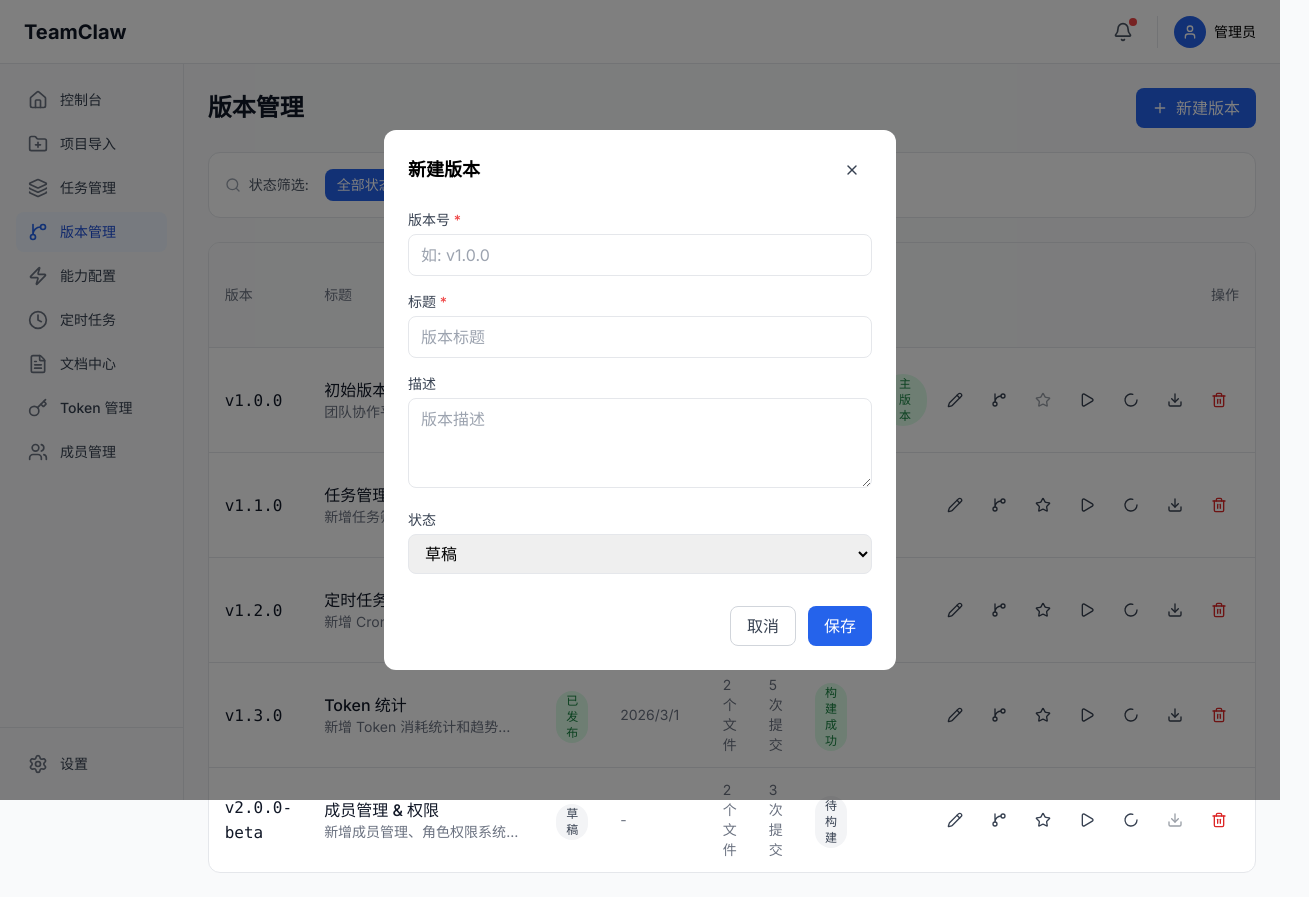
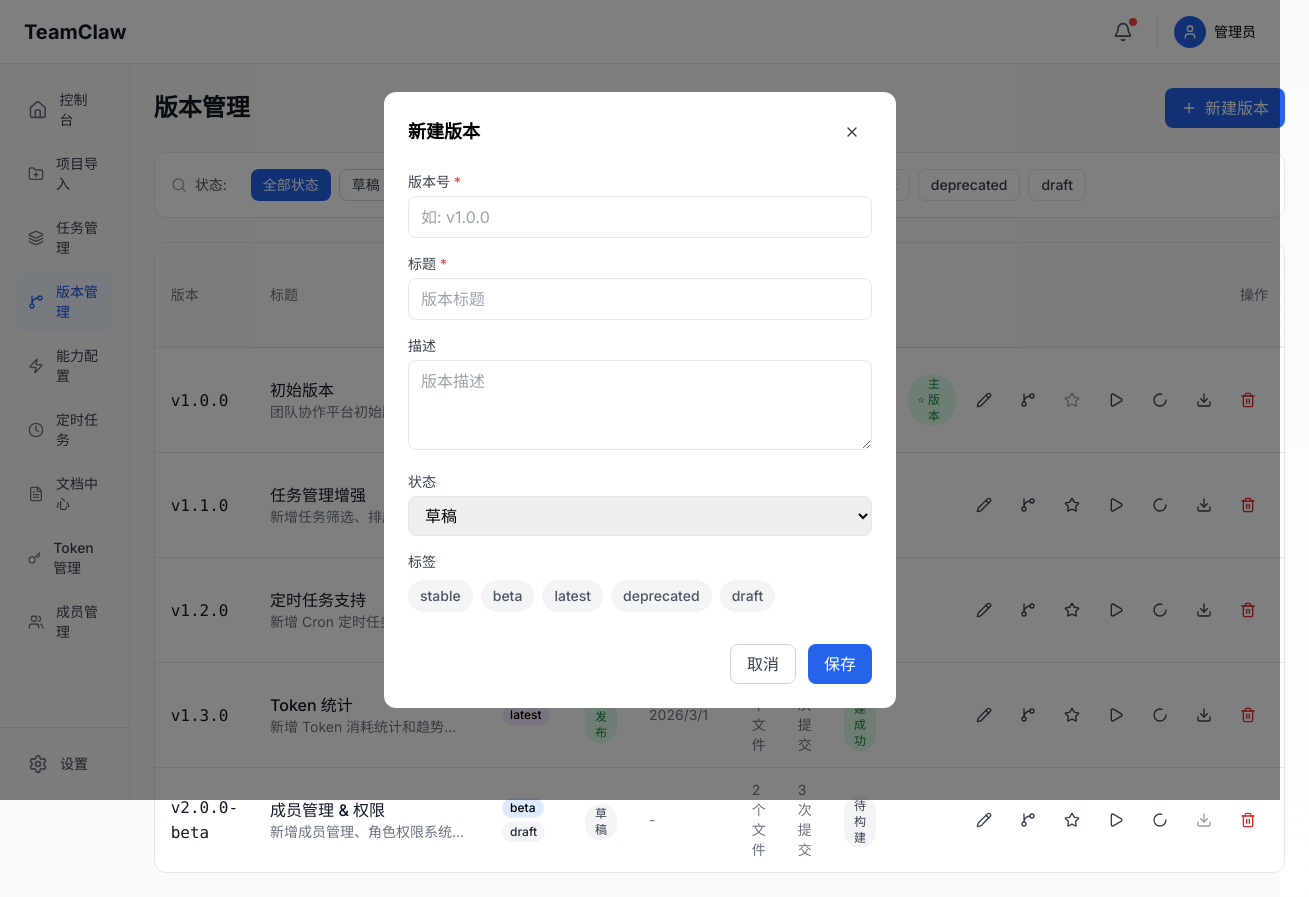
Before and after one commit to weisiwu/teamclaw, a Next.js app: page /versions in a window 1280 px wide. Both pictures are taken after a click on the button "新建版本". Shown: the whole page, 1309 px wide, since content can reach past the window. Built offline with nearby package versions, Linux system fonts and the light colour scheme.

Commit message:
iter-26: 版本管理模块开发 - 新增标签管理功能

```diff
--- a/app/versions/page.tsx
+++ b/app/versions/page.tsx
@@ -24,12 +24,15 @@ import {
   CreateVersionRequest,
   UpdateVersionRequest,
   VersionStatus,
+  VERSION_TAG_OPTIONS,
+  VersionTag,
 } from "@/lib/api/types";
 import { Pencil, Trash2, Plus, Loader2, Search, X, GitBranch, Star, Play, Download } from "lucide-react";
 
 export default function VersionsPage() {
   const [page, setPage] = useState(1);
   const [statusFilter, setStatusFilter] = useState("all");
+  const [tagFilter, setTagFilter] = useState<string>("all");
   const [isFormOpen, setIsFormOpen] = useState(false);
   const [editingVersion, setEditingVersion] = useState<Version | null>(null);
   const [deleteConfirmId, setDeleteConfirmId] = useState<string | null>(null);
@@ -48,6 +51,10 @@ export default function VersionsPage() {
   const downloadArtifact = useDownloadArtifact();
 
   const versions = data?.data || [];
+  // 前端标签筛选
+  const filteredVersions = tagFilter === "all"
+    ? versions
+    : versions.filter((v) => v.tags.includes(tagFilter as VersionTag));
   const totalPages = data?.totalPages || 1;
   const total = data?.total || 0;
 
@@ -166,10 +173,10 @@ export default function VersionsPage() {
 
       {/* 筛选器 */}
       <div className="bg-white rounded-xl border p-4 mb-6">
-        <div className="flex items-center gap-4">
+        <div className="flex items-center gap-6">
           <div className="flex items-center gap-2">
             <Search className="w-4 h-4 text-gray-400" />
-            <span className="text-sm text-gray-600">状态筛选:</span>
+            <span className="text-sm text-gray-600">状态:</span>
           </div>
           <div className="flex gap-2">
             {VERSION_STATUS_OPTIONS.map((option) => (
@@ -181,6 +188,35 @@ export default function VersionsPage() {
                   setStatusFilter(option.value);
                   setPage(1);
                 }}
+              >
+                {option.label}
+              </Button>
+            ))}
+          </div>
+          <div className="flex items-center gap-2 ml-6">
+            <span className="text-sm text-gray-600">标签:</span>
+          </div>
+          <div className="flex gap-2">
+            <Button
+              variant={tagFilter === "all" ? "default" : "outline"}
+              size="sm"
+              onClick={() => {
+                setTagFilter("all");
+                setPage(1);
+              }}
+            >
+              全部
+            </Button>
+            {VERSION_TAG_OPTIONS.map((option) => (
+              <Button
+                key={option.value}
+                variant={tagFilter === option.value ? "default" : "outline"}
+                size="sm"
+                onClick={() => {
+                  setTagFilter(option.value);
+                  setPage(1);
+                }}
+                className={tagFilter === option.value ? "" : `${option.color.replace('bg-', 'border-').replace(' text-', ' border-')}`}
               >
                 {option.label}
               </Button>
@@ -206,7 +242,7 @@ export default function VersionsPage() {
             <Loader2 className="w-6 h-6 animate-spin text-gray-400" />
             <span className="ml-2 text-gray-500">加载中...</span>
           </div>
-        ) : versions.length === 0 ? (
+        ) : filteredVersions.length === 0 ? (
           <div className="text-center py-12 text-gray-500">暂无版本记录</div>
         ) : (
           <>
@@ -215,6 +251,7 @@ export default function VersionsPage() {
                 <tr>
                   <th className="text-left px-4 py-3 text-sm font-medium text-gray-500">版本</th>
                   <th className="text-left px-4 py-3 text-sm font-medium text-gray-500">标题</th>
+                  <th className="text-left px-4 py-3 text-sm font-medium text-gray-500">标签</th>
                   <th className="text-left px-4 py-3 text-sm font-medium text-gray-500">状态</th>
                   <th className="text-left px-4 py-3 text-sm font-medium text-gray-500">构建</th>
                   <th className="text-left px-4 py-3 text-sm font-medium text-gray-500">发布时间</th>
@@ -224,7 +261,7 @@ export default function VersionsPage() {
                 </tr>
               </thead>
               <tbody className="divide-y">
-                {versions.map((version) => (
+                {filteredVersions.map((version) => (
                   <tr key={version.id} className="hover:bg-gray-50">
                     <td className="px-4 py-3">
                       <span className="font-mono font-medium text-gray-900">{version.version}</span>
@@ -233,6 +270,21 @@ export default function VersionsPage() {
                       <div className="max-w-[200px]">
                         <div className="font-medium text-gray-900 truncate">{version.title}</div>
                         <div className="text-sm text-gray-500 truncate">{version.description}</div>
+                      </div>
+                    </td>
+                    <td className="px-4 py-3">
+                      <div className="flex flex-wrap gap-1">
+                        {version.tags.map((tag) => {
+                          const tagOption = VERSION_TAG_OPTIONS.find((t) => t.value === tag);
+                          return (
+                            <span
+                              key={tag}
+                              className={`px-2 py-0.5 rounded-full text-xs font-medium ${tagOption?.color || 'bg-gray-100 text-gray-800'}`}
+                            >
+                              {tag}
+                            </span>
+                          );
+                        })}
                       </div>
                     </td>
                     <td className="px-4 py-3">
@@ -423,6 +475,7 @@ function VersionForm({ version, onSubmit, onClose, isPending }: VersionFormProps
     title: version?.title || "",
     description: version?.description || "",
     status: version?.status || "draft",
+    tags: version?.tags || [],
   });
 
   const handleSubmit = (e: React.FormEvent) => {
@@ -495,6 +548,35 @@ function VersionForm({ version, onSubmit, onClose, isPending }: VersionFormProps
             </select>
           </div>
 
+          <div>
+            <label className="block text-sm font-medium text-gray-700 mb-2">标签</label>
+            <div className="flex flex-wrap gap-2">
+              {VERSION_TAG_OPTIONS.map((option) => {
+                const isSelected = formData.tags?.includes(option.value);
+                return (
+                  <button
+                    key={option.value}
+                    type="button"
+                    onClick={() => {
+                      const currentTags = formData.tags || [];
+                      const newTags = isSelected
+                        ? currentTags.filter((t) => t !== option.value)
+                        : [...currentTags, option.value];
+                      setFormData({ ...formData, tags: newTags });
+                    }}
+                    className={`px-3 py-1.5 rounded-full text-sm font-medium transition-colors ${
+                      isSelected
+                        ? option.color
+                        : "bg-gray-100 text-gray-600 hover:bg-gray-200"
+                    }`}
+                  >
+                    {option.label}
+                  </button>
+                );
+              })}
+            </div>
+          </div>
+
           <div className="flex gap-3 justify-end pt-4">
             <Button type="button" variant="outline" onClick={onClose}>
               取消
--- a/lib/api/types.ts
+++ b/lib/api/types.ts
@@ -316,6 +316,17 @@ export interface UpdateCapabilityRequest {
 export type VersionStatus = "draft" | "published" | "archived";
 export type BuildStatus = "pending" | "building" | "success" | "failed";
 
+// 预设标签
+export const VERSION_TAG_OPTIONS = [
+  { value: "stable", label: "stable", color: "bg-green-100 text-green-800" },
+  { value: "beta", label: "beta", color: "bg-blue-100 text-blue-800" },
+  { value: "latest", label: "latest", color: "bg-purple-100 text-purple-800" },
+  { value: "deprecated", label: "deprecated", color: "bg-red-100 text-red-800" },
+  { value: "draft", label: "draft", color: "bg-gray-100 text-gray-800" },
+] as const;
+
+export type VersionTag = typeof VERSION_TAG_OPTIONS[number]["value"];
+
 export interface Version {
   id: string;
   version: string;
@@ -329,6 +340,7 @@ export interface Version {
   isMain: boolean;
   buildStatus: BuildStatus;
   artifactUrl: string | null;
+  tags: VersionTag[];
 }
 
 export interface CreateVersionRequest {
@@ -336,6 +348,7 @@ export interface CreateVersionRequest {
   title: string;
   description: string;
   status: VersionStatus;
+  tags?: VersionTag[];
 }
 
 export interface UpdateVersionRequest {
@@ -343,6 +356,7 @@ export interface UpdateVersionRequest {
   title?: string;
   description?: string;
   status?: VersionStatus;
+  tags?: VersionTag[];
 }
 
 export interface VersionListResponse {
--- a/lib/api/versions.ts
+++ b/lib/api/versions.ts
@@ -1,4 +1,4 @@
-import { Version, VersionListResponse, CreateVersionRequest, UpdateVersionRequest } from "./types";
+import { Version, VersionListResponse, CreateVersionRequest, UpdateVersionRequest, VersionTag } from "./types";
 
 // Mock 数据
 const mockVersions: Version[] = [
@@ -15,6 +15,7 @@ const mockVersions: Version[] = [
     isMain: true,
     buildStatus: "success",
     artifactUrl: "https://example.com/artifacts/v1.0.0.zip",
+    tags: ["stable", "latest"],
   },
   {
     id: "v2",
@@ -29,6 +30,7 @@ const mockVersions: Version[] = [
     isMain: false,
     buildStatus: "success",
     artifactUrl: "https://example.com/artifacts/v1.1.0.zip",
+    tags: ["stable"],
   },
   {
     id: "v3",
@@ -43,6 +45,7 @@ const mockVersions: Version[] = [
     isMain: false,
     buildStatus: "success",
     artifactUrl: "https://example.com/artifacts/v1.2.0.zip",
+    tags: ["beta"],
   },
   {
     id: "v4",
@@ -57,6 +60,7 @@ const mockVersions: Version[] = [
     isMain: false,
     buildStatus: "success",
     artifactUrl: "https://example.com/artifacts/v1.3.0.zip",
+    tags: ["latest"],
   },
   {
     id: "v5",
@@ -71,6 +75,7 @@ const mockVersions: Version[] = [
     isMain: false,
     buildStatus: "pending",
     artifactUrl: null,
+    tags: ["beta", "draft"],
   },
 ];
 
@@ -127,6 +132,7 @@ export async function createVersion(request: CreateVersionRequest): Promise<Vers
     isMain: false,
     buildStatus: "pending",
     artifactUrl: null,
+    tags: request.tags || [],
   };
 
   mockVersions.unshift(newVersion);
@@ -165,6 +171,30 @@ export async function deleteVersion(id: string): Promise<boolean> {
 
   mockVersions.splice(index, 1);
   return true;
+}
+
+// 为版本添加标签
+export async function addVersionTag(versionId: string, tag: VersionTag): Promise<Version | null> {
+  await delay(200);
+
+  const version = mockVersions.find((v) => v.id === versionId);
+  if (!version) return null;
+
+  if (!version.tags.includes(tag)) {
+    version.tags.push(tag);
+  }
+  return version;
+}
+
+// 移除版本标签
+export async function removeVersionTag(versionId: string, tag: VersionTag): Promise<Version | null> {
+  await delay(200);
+
+  const version = mockVersions.find((v) => v.id === versionId);
+  if (!version) return null;
+
+  version.tags = version.tags.filter((t) => t !== tag);
+  return version;
 }
 
 // 创建分支
```
